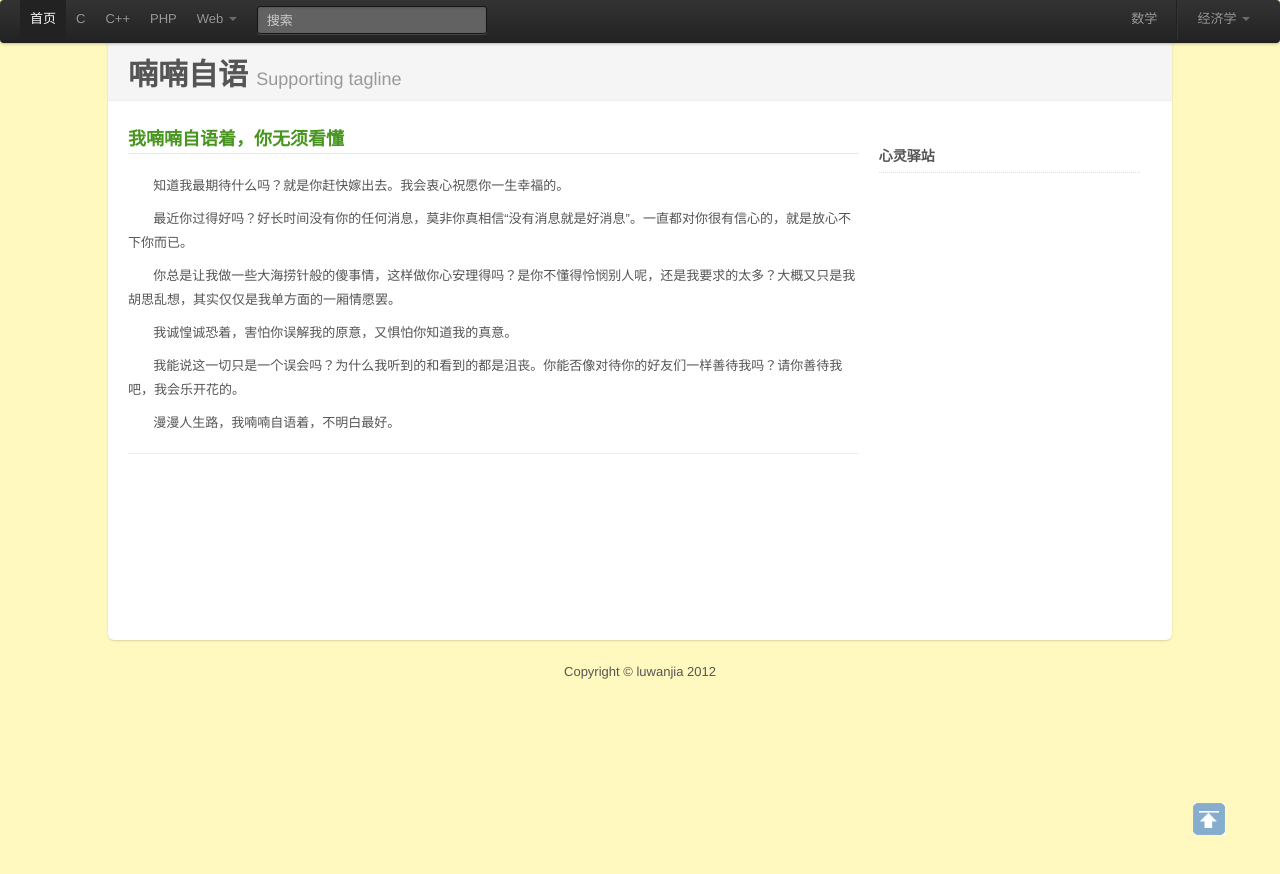
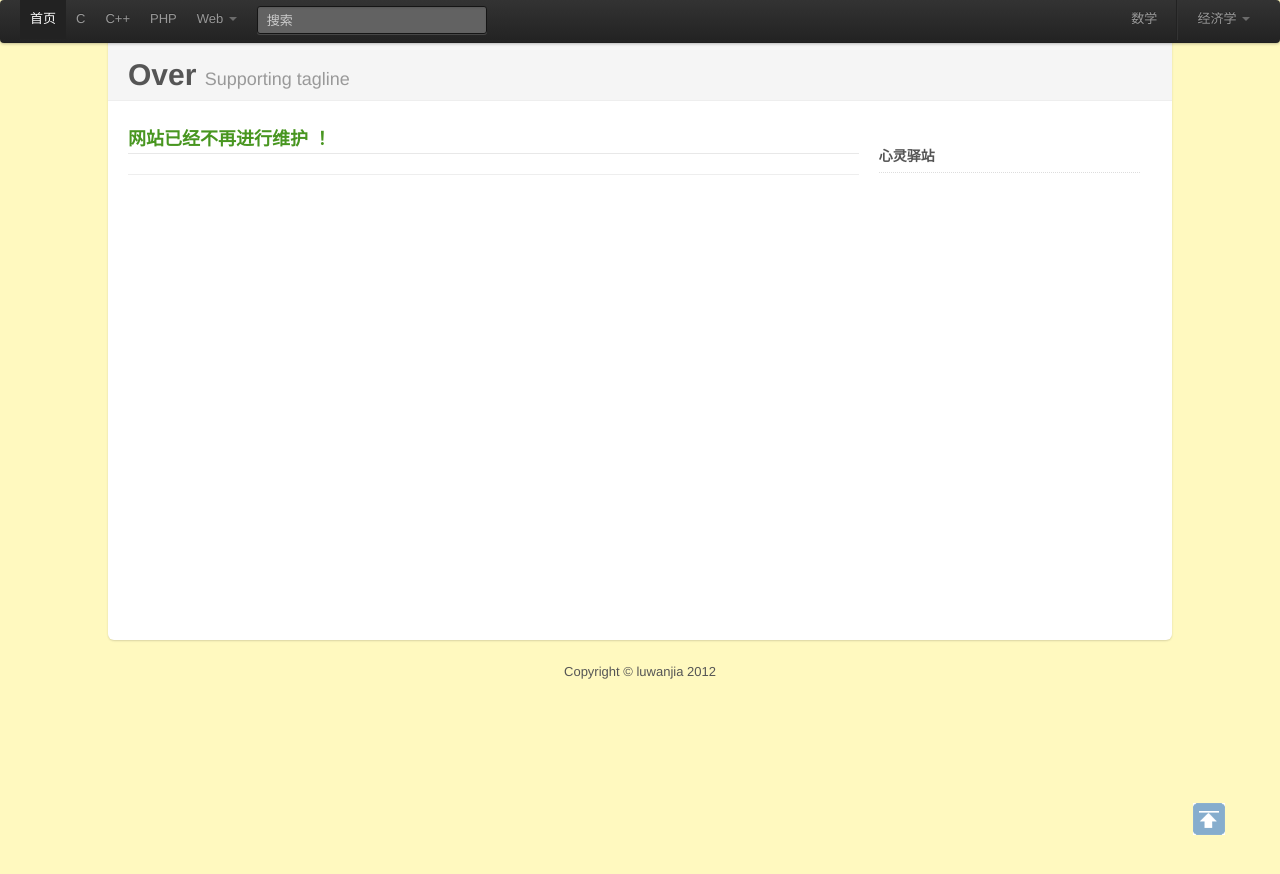
Before and after one commit to luwanlili/luwanlili.github.com, a Jekyll site: the page built from index.html, in a window 1280 px wide. Shown: the top 874 px of the page. Built offline with Jekyll 4.4.1, drawn with Linux system fonts in a browser that asks for light colours.

Commit message:
modify a post

```diff
--- a/index.html
+++ b/index.html
@@ -3,19 +3,14 @@ layout: default
 title: 首页
 ---
 <div class="page-header">
-<h1>喃喃自语 <small>Supporting tagline</small></h1>
+<h1>Over <small>Supporting tagline</small></h1>
 </div>
 <div class="row">
 	<div class="span8">
 		<div class="v-entry">
 
-			<h2>我喃喃自语着，你无须看懂</h2>
-			<p>&nbsp;&nbsp;&nbsp;&nbsp;&nbsp;&nbsp;&nbsp;知道我最期待什么吗？就是你赶快嫁出去。我会衷心祝愿你一生幸福的。</p>
-			<p>&nbsp;&nbsp;&nbsp;&nbsp;&nbsp;&nbsp;&nbsp;最近你过得好吗？好长时间没有你的任何消息，莫非你真相信“没有消息就是好消息”。一直都对你很有信心的，就是放心不下你而已。</p>
-			<p>&nbsp;&nbsp;&nbsp;&nbsp;&nbsp;&nbsp;&nbsp;你总是让我做一些大海捞针般的傻事情，这样做你心安理得吗？是你不懂得怜悯别人呢，还是我要求的太多？大概又只是我胡思乱想，其实仅仅是我单方面的一厢情愿罢。</p>
-			<p>&nbsp;&nbsp;&nbsp;&nbsp;&nbsp;&nbsp;&nbsp;我诚惶诚恐着，害怕你误解我的原意，又惧怕你知道我的真意。</p>
-			<p>&nbsp;&nbsp;&nbsp;&nbsp;&nbsp;&nbsp;&nbsp;我能说这一切只是一个误会吗？为什么我听到的和看到的都是沮丧。你能否像对待你的好友们一样善待我吗？请你善待我吧，我会乐开花的。</p>
-			<p>&nbsp;&nbsp;&nbsp;&nbsp;&nbsp;&nbsp;&nbsp;漫漫人生路，我喃喃自语着，不明白最好。</p>
+			<h2>网站已经不再进行维护 ！</h2>
+
 		</div>
 		<hr>
 	</div>
```
